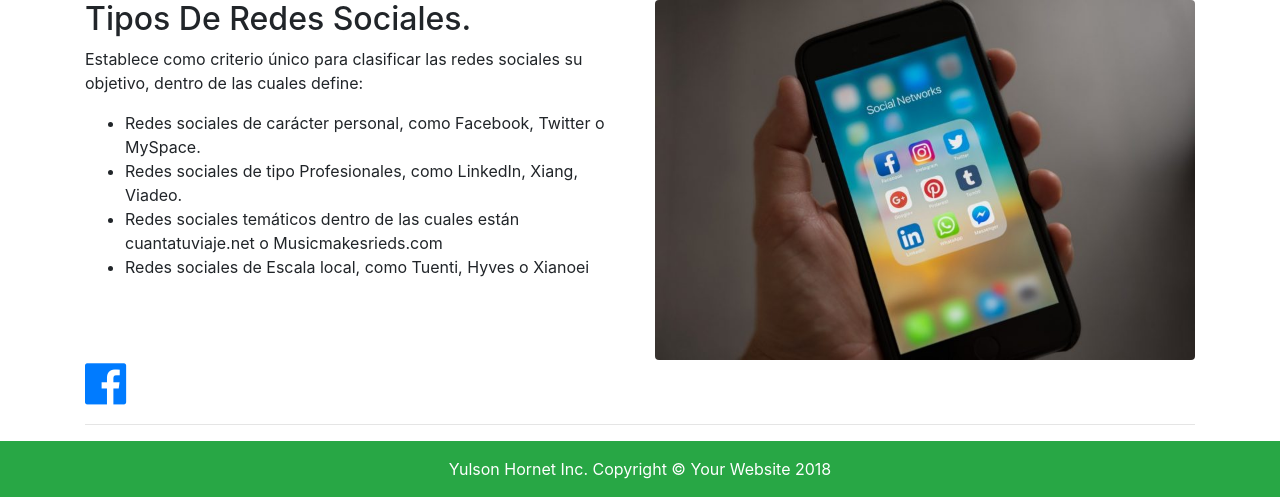
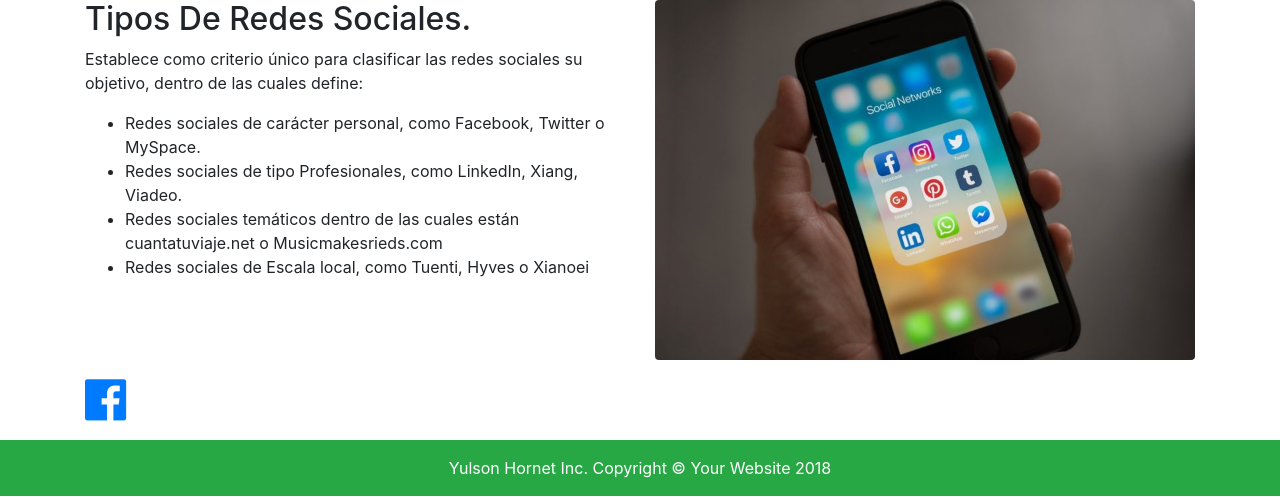
Before and after one commit to altamiranoesdras/IRS, a Laravel app: page / in a window 1280 px wide. Shown: the part 978-1475 px from the top of the page. Run offline with Laravel 8, Linux system fonts and the light colour scheme; data that the repository does not hold is empty.

Commit message:
Boton para facebook

```diff
--- a/resources/views/home.blade.php
+++ b/resources/views/home.blade.php
@@ -138,14 +138,12 @@
             <div class="col-lg-6">
                 <img class="img-fluid rounded" src="{{asset('img/9.jpeg')}}" alt="">
             </div>
-            <div class="col-sm-12">
+            <div class="col-sm-12 my-3">
                 <a href="https://www.facebook.com/Influencia-de-las-redes-sociales-en-el-rendimiento-acad%C3%A9mico-516038925475226/"><i class="fa fa-facebook-official fa-3x" aria-hidden="true"></i>
                 </a>
             </div>
         </div>
         <!-- /.row -->
-
-        <hr>
 
         <!-- Call to Action Section -->
         {{--<div class="row mb-4">--}}
```
